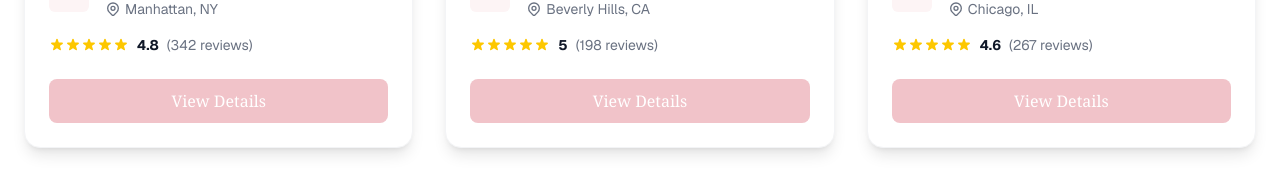
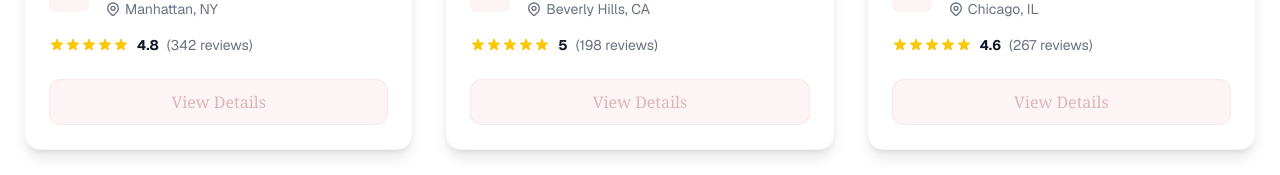
Before and after one commit to pasitgut/aesthetichub, a Next.js app: page / in a window 1280 px wide. Shown: the part 1322-1497 px from the top of the page. Built offline with nearby package versions, Linux system fonts and the light colour scheme.

Commit message:
feat: switch button view details to link component on home screen

```diff
--- a/src/app/page.tsx
+++ b/src/app/page.tsx
@@ -205,9 +205,12 @@ export default function HomePage() {
                   </span>
                 </div>
 
-                <button className="mt-auto w-full bg-[#f1c3c9] hover:bg-[#e4b2b8] text-white py-2.5 rounded-lg font-serif transition-colors">
+                <Link
+                  href={`/clinic/${clinic.id}`}
+                  className="mt-auto w-full bg-[#fdf4f5] hover:bg-[#f1c3c9] text-[#dcb5b9] hover:text-white border border-[#f1c3c9]/30 text-center py-2.5 rounded-xl font-serif font-medium transition-all duration-300"
+                >
                   View Details
-                </button>
+                </Link>
               </div>
             </div>
           ))}
```
